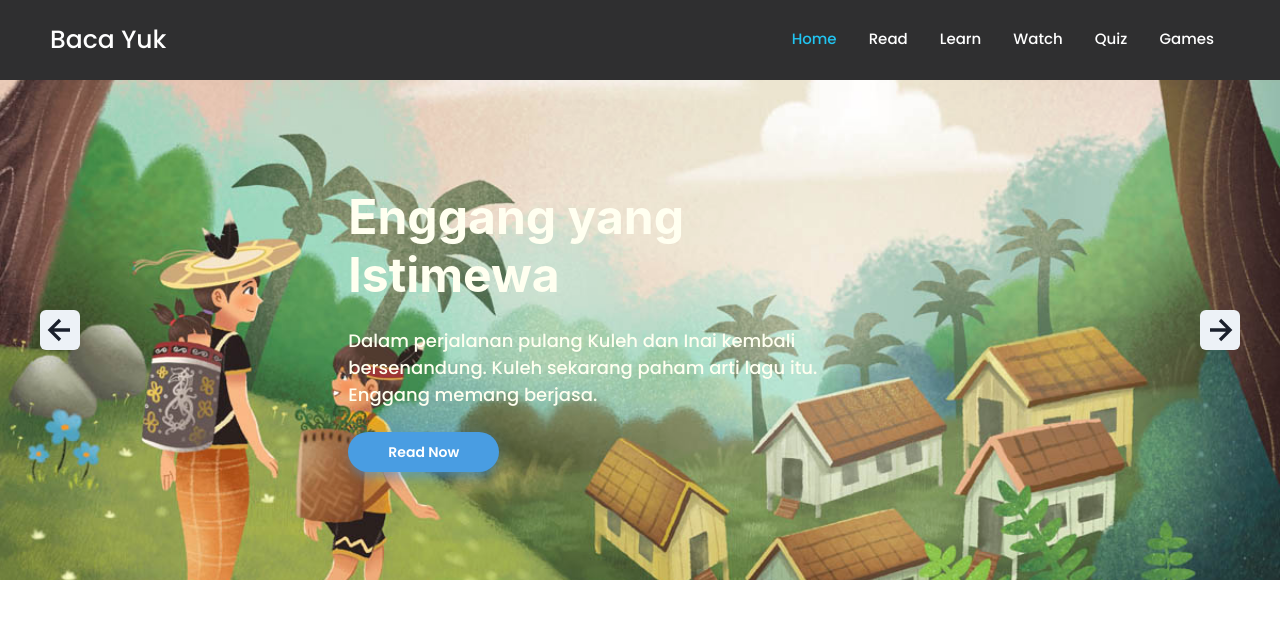
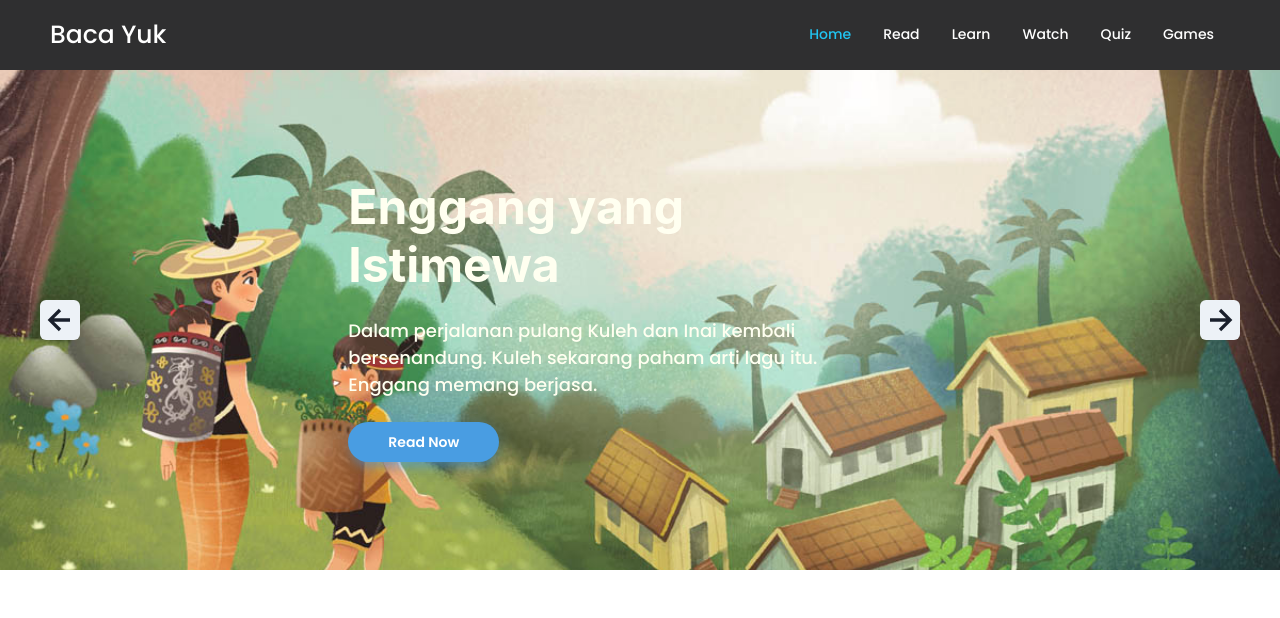
Before and after one commit to naufaltq/baca-yuk, a React (Create React App) app: page / in a window 1280 px wide. Shown: the top 618 px of the page. Built offline with nearby package versions, Linux system fonts and the light colour scheme; a web font is replaced by a local one.

Commit message:
justify navbar

```diff
--- a/src/components/navbar/navbar.css
+++ b/src/components/navbar/navbar.css
@@ -1,10 +1,10 @@
 .navbar {
     background: #19191a;
-    height: 80px;
+    height: 70px;
     display: flex;
     justify-content: center;
     align-items: center;
-    font-size: 15px;
+    font-size: 14px;
     position: sticky;
     top: 0;
     z-index: 999;
@@ -98,6 +98,7 @@
 
     .nav-menu.active {
       background: #19191a;
+      top: 69px;
       left: 0;
       opacity: 1;
       transition: all 0.6s ease;
```
